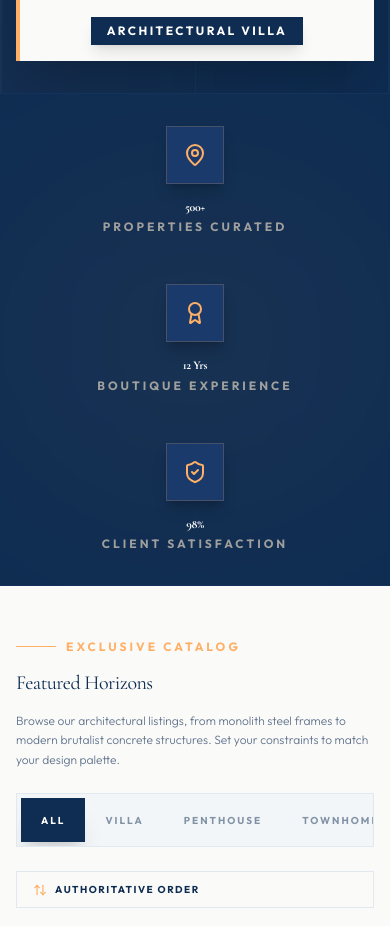
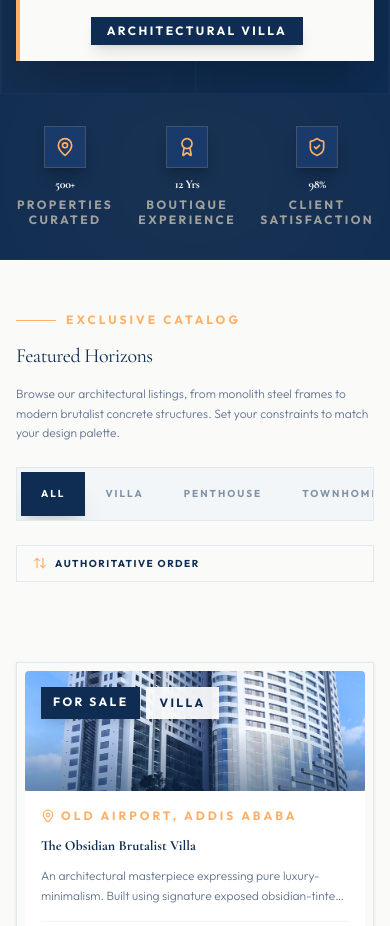
Before and after one commit to kirubelreta47-bit/jenboro-real-estate, a React (Vite) app: page / in a window 390 px wide. Shown: the part 1282-2208 px from the top of the page. Built offline with nearby package versions, Linux system fonts and the light colour scheme.

Commit message:
changed layouts

```diff
--- a/src/components/Stats.tsx
+++ b/src/components/Stats.tsx
@@ -26,7 +26,7 @@ export default function Stats() {
       <div className="absolute top-1/2 left-1/2 -translate-x-1/2 -translate-y-1/2 w-[800px] h-[300px] bg-brand-orange/5 blur-[120px] rounded-full pointer-events-none"></div>
 
       <div className="max-w-7xl mx-auto px-4 sm:px-6 lg:px-8 relative z-10">
-        <div className="flex flex-col md:flex-row justify-around items-center gap-12 md:gap-0">
+        <div className="flex flex-row flex-wrap md:flex-nowrap justify-between md:justify-around items-start md:items-center gap-6 sm:gap-12 md:gap-0">
           {statsList.map((stat, idx) => (
             <motion.div
               key={idx}
@@ -34,19 +34,19 @@ export default function Stats() {
               whileInView={{ opacity: 1, y: 0 }}
               viewport={{ once: true, margin: "-50px" }}
               transition={{ duration: 0.7, delay: idx * 0.2 }}
-              className="flex flex-col md:flex-row items-center md:items-start space-y-4 md:space-y-0 md:space-x-5 text-center md:text-left group w-full md:w-auto"
+              className="flex flex-col items-center md:items-start space-y-2 sm:space-y-4 md:space-y-0 md:space-x-5 text-center md:text-left group flex-1 md:w-auto"
             >
               <motion.div
                 whileHover={{ rotate: 10, scale: 1.1 }}
-                className="p-4 bg-brand-navy-light text-brand-orange border border-brand-orange/20 rounded-none transition-all duration-300 group-hover:border-brand-orange shadow-lg shadow-black/20"
+                className="p-2.5 sm:p-4 bg-brand-navy-light text-brand-orange border border-brand-orange/20 rounded-none transition-all duration-300 group-hover:border-brand-orange shadow-lg shadow-black/20"
               >
-                <stat.icon className="w-6 h-6" />
+                <stat.icon className="w-5 h-5 sm:w-6 sm:h-6" />
               </motion.div>
               <div className="space-y-1">
-                <p className="font-serif text-3xl sm:text-4xl text-white font-bold tracking-tight">
+                <p className="font-serif text-xl sm:text-4xl text-white font-bold tracking-tight">
                   {stat.value}
                 </p>
-                <p className="font-sans text-[10px] sm:text-xs tracking-[0.25em] uppercase text-[#FDEBD0]/60 font-bold">
+                <p className="font-sans text-[8px] sm:text-xs tracking-[0.2em] sm:tracking-[0.25em] uppercase text-[#FDEBD0]/60 font-bold leading-tight">
                   {stat.label}
                 </p>
               </div>
```
